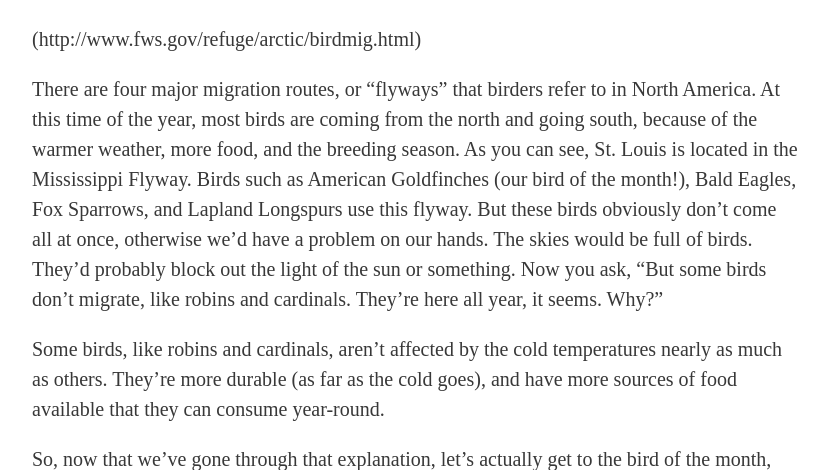
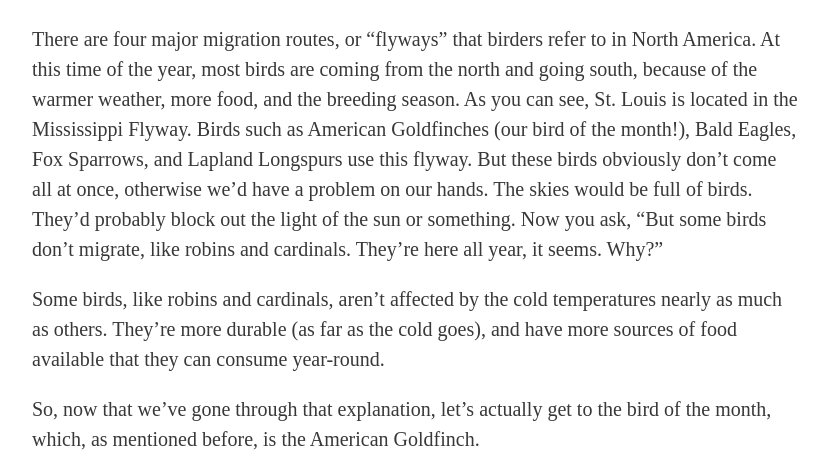
Before and after one commit to heathngordon/heathngordon.github.io, a Jekyll site: the page built from _posts/2015-09-20-september-birding-basics.markdown, in a window 1280 px wide and 900 px high, scrolled down 420 px, cut to the strip 232-702 px from the top of the window. Shown: the whole strip, without its empty margins (224-1052 px from the left). Built offline with Jekyll 4.4.1, drawn with Linux system fonts in a browser that asks for light colours; nearby versions of some CDN libraries; some web fonts are replaced; part of the change alters nothing that is shown.

Commit message:
deleted reference
attempting to find why the code is not translating to the actual website

```diff
--- a/_posts/2015-09-20-september-birding-basics.markdown
+++ b/_posts/2015-09-20-september-birding-basics.markdown
@@ -7,7 +7,6 @@ Along with learning about each bird of the month, we’re also going to get into
 
 <img src="http://www.fws.gov/uploadedImages/Region_7/NWRS/Zone_1/Arctic/Images/flyway48w.jpg" alt="migration routes" style="width:304px;height:228px;">
 
-(http://www.fws.gov/refuge/arctic/birdmig.html)
 
 There are four major migration routes, or “flyways” that birders refer to in North America. At this time of the year, most birds are coming from the north and going south, because of the warmer weather, more food, and the breeding season.  As you can see, St. Louis is located in the Mississippi Flyway. Birds such as American Goldfinches (our bird of the month!), Bald Eagles, Fox Sparrows, and Lapland Longspurs use this flyway. But these birds obviously don’t come all at once, otherwise we’d have a problem on our hands. The skies would be full of birds. They’d probably block out the light of the sun or something. Now you ask, “But some birds don’t migrate, like robins and cardinals. They’re here all year, it seems. Why?”
 
```
